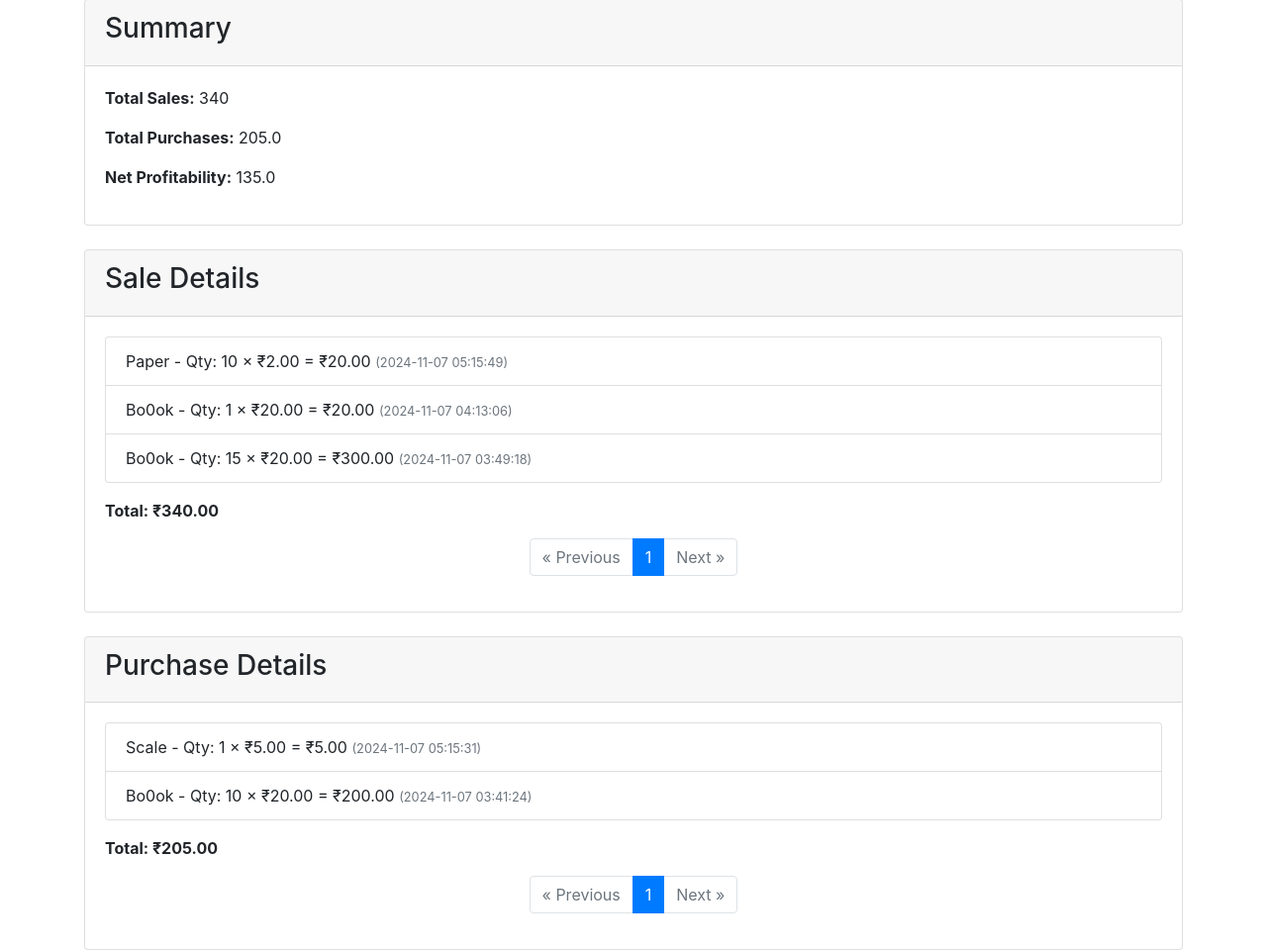
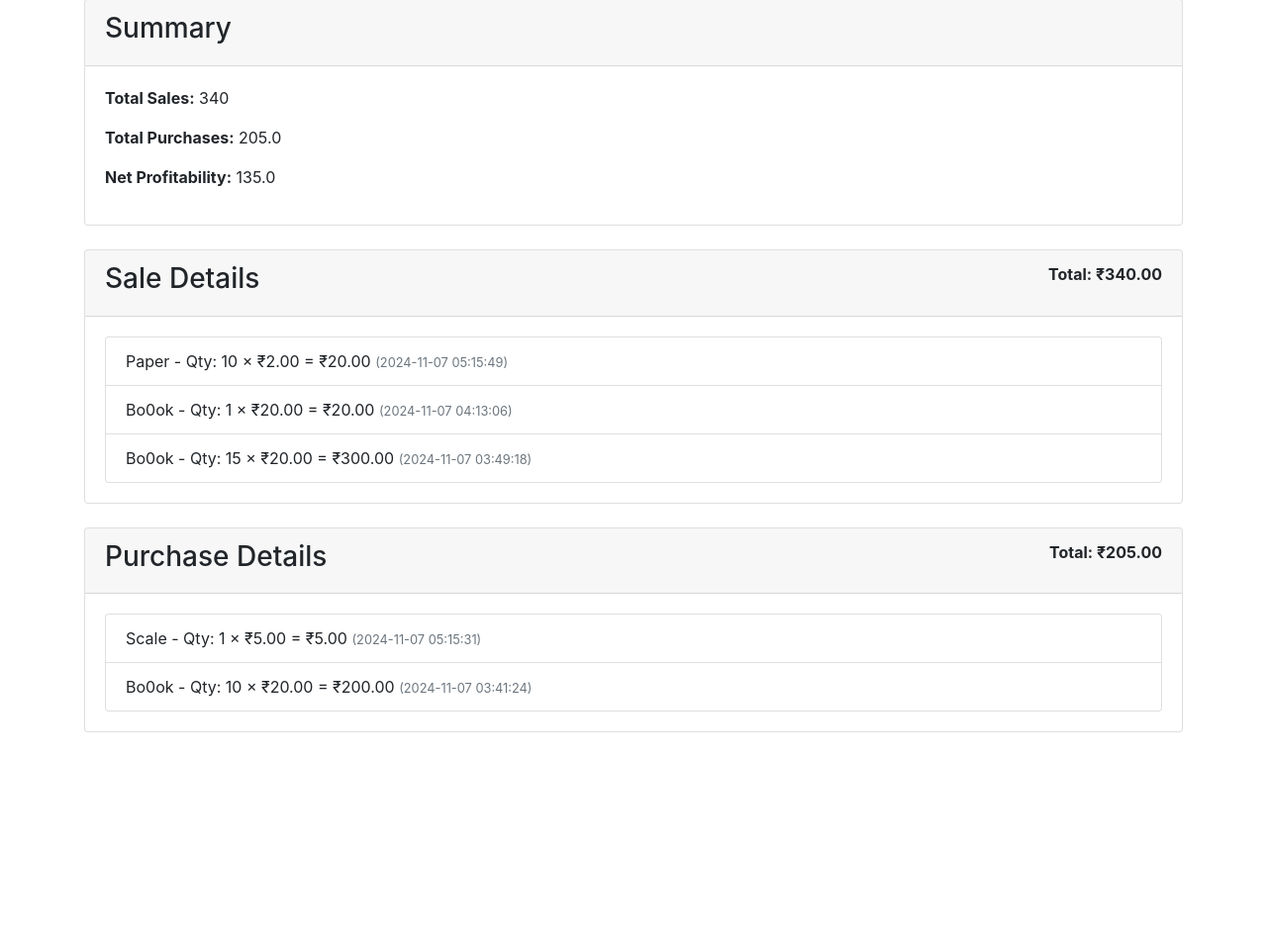
Before and after one commit to Afsalsyed/Store-Management, a Flask app: page /report/ in a window 1280 px wide. Shown: the part 288-1248 px from the top of the page at 99% size. After the commit the page ends 1028 px from the top, so only its background shows below. Run offline with Flask 3, Linux system fonts and the light colour scheme; some libraries are stand-ins or nearby versions.

Commit message:
Modifies Ui and add new functionality again

```diff
--- a/main.py
+++ b/main.py
@@ -63,13 +63,6 @@ def add_company():
 @app.route('/', methods=['GET', 'POST'])
 def item_view():
     if request.method == 'GET':
-        item_id = request.args.get('item_id')
-        if item_id:
-            item = Item.query.get(item_id)
-            if item:
-                return render_template('itempage.html', item=item, company=Company.query.first())
-            else:
-                return "Item not found", 404
         page = request.args.get('page', 1, type=int)
         items = Item.query.paginate(page=page, per_page=10)
         return render_template('itempage.html', items=items, company=Company.query.first())
@@ -121,13 +114,6 @@ def item_view():
 @app.route('/purchase/', methods=['GET', 'POST'])
 def purchase_view():
     if request.method == 'GET':
-        purchase_id = request.args.get('purchase_id')
-        if purchase_id:
-            purchase = Purchase.query.get(purchase_id)
-            if purchase:
-                return render_template('purchasepage.html', purchase=purchase)
-            else:
-                return "Purchase not found", 404
         page = request.args.get('page', 1, type=int)
         purchases = Purchase.query.order_by(Purchase.id.desc()).paginate(page=page, per_page=10)
         return render_template('purchasepage.html', purchases=purchases, items=Item.query.all(), company = Company.query.first())
@@ -166,13 +152,6 @@ def purchase_view():
 @app.route('/sales/', methods=['GET', 'POST'])
 def sales_view():
     if request.method == 'GET':
-        sales_id = request.args.get('sales_id')
-        if sales_id:
-            sale = Sales.query.get(sales_id)
-            if sale:
-                return render_template('salepage.html', sale=sale)
-            else:
-                return "Sale not found", 404
         page = request.args.get('page', 1, type=int)
         sales = Sales.query.order_by(Sales.id.desc()).paginate(page=page, per_page=10)
         return render_template('salepage.html', sales=sales, items=Item.query.all(), company = Company.query.first())
@@ -216,22 +195,17 @@ def get_max_quantity(item_id):
 
 @app.route('/report/', methods=['GET', 'POST'])
 def report_view():
-    page_sales = request.args.get('page_sales', 1, type=int)
-    page_purchases = request.args.get('page_purchases', 1, type=int)
-    per_page = 10  # Number of items per page
 
     if request.method == 'POST':
-        from_date = request.form.get('from_date')
-        to_date = request.form.get('to_date')
+        from_date = request.form.get('from_date') or request.args.get('from_date')
+        to_date = request.form.get('to_date') or request.args.get('to_date')
 
         # Query with pagination
         sales = Sales.query.filter(Sales.timestamp.between(from_date, to_date))\
-            .order_by(Sales.timestamp.desc())\
-            .paginate(page=page_sales, per_page=per_page, error_out=False)
+            .order_by(Sales.timestamp.desc())
 
         purchases = Purchase.query.filter(Purchase.timestamp.between(from_date, to_date))\
-            .order_by(Purchase.timestamp.desc())\
-            .paginate(page=page_purchases, per_page=per_page, error_out=False)
+            .order_by(Purchase.timestamp.desc())
 
         # Calculate totals from all records (not just current page)
         all_sales = Sales.query.filter(Sales.timestamp.between(from_date, to_date)).all()
@@ -240,12 +214,10 @@ def report_view():
     else:
         today = datetime.date.today()
         sales = Sales.query.filter(func.date(Sales.timestamp) == today)\
-            .order_by(Sales.timestamp.desc())\
-            .paginate(page=page_sales, per_page=per_page, error_out=False)
+            .order_by(Sales.timestamp.desc())
 
         purchases = Purchase.query.filter(func.date(Purchase.timestamp) == today)\
-            .order_by(Purchase.timestamp.desc())\
-            .paginate(page=page_purchases, per_page=per_page, error_out=False)
+            .order_by(Purchase.timestamp.desc())
 
         all_sales = Sales.query.filter(func.date(Sales.timestamp) == today).all()
         all_purchases = Purchase.query.filter(func.date(Purchase.timestamp) == today).all()
--- a/templates/report.html
+++ b/templates/report.html
@@ -7,7 +7,7 @@
     <title>Sales Report</title>
     <link rel="stylesheet" href="https://stackpath.bootstrapcdn.com/bootstrap/4.5.2/css/bootstrap.min.css">
     <style>
-        input[type="date"]{
+        input[type="date"] {
             padding: 10px;
             margin: 5px 0;
             border-radius: 4px;
@@ -15,7 +15,7 @@
             font-size: 14px;
         }
     </style>
-<head>
+</head>
 <body class="container mt-5">
     <header>
         <nav class="navbar" style="background-color: #e3f2fd">
@@ -28,19 +28,21 @@
             </div>
         </nav>
     </header>
+
     <h1>Sales Report</h1>
-    <div class = "card">
+    <div class="card">
         <div class="card-body">
             <form action="{{ url_for('report_view') }}" method="POST">
                 <label for="from_date">From Date:</label>
                 <input type="date" name="from_date" required>
                 <label for="to_date">To Date:</label>
                 <input type="date" name="to_date" required>
-            <button class= "btn" style="background-color: #5cb85c;" type="submit">Generate Report</button>
-            <button class= "btn" style="background-color: #5cb85c;"type="button" onclick="window.location='{{ report_view_url }}';">Reset</button>
+                <button class="btn" style="background-color: #5cb85c;" type="submit">Generate Report</button>
+                <button class="btn" style="background-color: #5cb85c;" type="button" onclick="window.location='{{ report_view_url }}';">Reset</button>
             </form>
         </div>
-    </div><br>
+    </div>
+    <br>
 
     {% if total_sales is not none %}
         <div class="card">
@@ -55,8 +57,9 @@
         </div>
         <br>
         <div class="card">
-            <div class="card-header">
+            <div class="card-header d-flex justify-content-between">
                 <h3>Sale Details</h3>
+                <strong>Total: ₹{{ "%.2f"|format(total_sales) }}</strong>
             </div>
             <div class="card-body">
                 <ul class="list-group">
@@ -65,62 +68,20 @@
                             {{ sale.item.item_name }} -
                             Qty: {{ sale.qty }} × ₹{{ "%.2f"|format(sale.rate) }} =
                             ₹{{ "%.2f"|format(sale.amount) }}
-                            <small class="text-muted">
-                                ({{ sale.timestamp }})
-                            </small>
+                            <small class="text-muted">({{ sale.timestamp }})</small>
                         </li>
                     {% endfor %}
                 </ul>
-                {% if sales.items %}
-                    <div class="mt-3">
-                        <strong>Total: ₹{{ "%.2f"|format(total_sales) }}</strong>
-                    </div>
-                    <div class="mt-3">
-                        <nav aria-label="Sales pagination">
-                            <ul class="pagination justify-content-center">
-                                {% if sales.has_prev %}
-                                    <li class="page-item">
-                                        <a class="page-link" href="{{ url_for('report_view', page_sales=sales.prev_num, page_purchases=purchases.page) }}">&laquo; Previous</a>
-                                    </li>
-                                {% else %}
-                                    <li class="page-item disabled">
-                                        <span class="page-link">&laquo; Previous</span>
-                                    </li>
-                                {% endif %}
-
-                                {% for page in sales.iter_pages() %}
-                                    {% if page %}
-                                        <li class="page-item {% if page == sales.page %}active{% endif %}">
-                                            <a class="page-link" href="{{ url_for('report_view', page_sales=page, page_purchases=purchases.page) }}">{{ page }}</a>
-                                        </li>
-                                    {% else %}
-                                        <li class="page-item disabled">
-                                            <span class="page-link">...</span>
-                                        </li>
-                                    {% endif %}
-                                {% endfor %}
-
-                                {% if sales.has_next %}
-                                    <li class="page-item">
-                                        <a class="page-link" href="{{ url_for('report_view', page_sales=sales.next_num, page_purchases=purchases.page) }}">Next &raquo;</a>
-                                    </li>
-                                {% else %}
-                                    <li class="page-item disabled">
-                                        <span class="page-link">Next &raquo;</span>
-                                    </li>
-                                {% endif %}
-                            </ul>
-                        </nav>
-                    </div>
-                {% else %}
+                {% if not sales %}
                     <p class="text-muted">No sales found</p>
                 {% endif %}
             </div>
         </div>
         <br>
         <div class="card">
-            <div class="card-header">
+            <div class="card-header d-flex justify-content-between">
                 <h3>Purchase Details</h3>
+                <strong>Total: ₹{{ "%.2f"|format(total_purchases) }}</strong>
             </div>
             <div class="card-body">
                 <ul class="list-group">
@@ -129,58 +90,15 @@
                             {{ purchase.item.item_name }} -
                             Qty: {{ purchase.qty }} × ₹{{ "%.2f"|format(purchase.rate) }} =
                             ₹{{ "%.2f"|format(purchase.amount) }}
-                            <small class="text-muted">
-                                ({{ purchase.timestamp }})
-                            </small>
+                            <small class="text-muted">({{ purchase.timestamp }})</small>
                         </li>
                     {% endfor %}
                 </ul>
-                {% if purchases.items %}
-                    <div class="mt-3">
-                        <strong>Total: ₹{{ "%.2f"|format(total_purchases) }}</strong>
-                    </div>
-                    <div class="mt-3">
-                        <nav aria-label="Purchases pagination">
-                            <ul class="pagination justify-content-center">
-                                {% if purchases.has_prev %}
-                                    <li class="page-item">
-                                        <a class="page-link" href="{{ url_for('report_view', page_sales=sales.page, page_purchases=purchases.prev_num) }}">&laquo; Previous</a>
-                                    </li>
-                                {% else %}
-                                    <li class="page-item disabled">
-                                        <span class="page-link">&laquo; Previous</span>
-                                    </li>
-                                {% endif %}
-
-                                {% for page in purchases.iter_pages() %}
-                                    {% if page %}
-                                        <li class="page-item {% if page == purchases.page %}active{% endif %}">
-                                            <a class="page-link" href="{{ url_for('report_view', page_sales=sales.page, page_purchases=page) }}">{{ page }}</a>
-                                        </li>
-                                    {% else %}
-                                        <li class="page-item disabled">
-                                            <span class="page-link">...</span>
-                                        </li>
-                                    {% endif %}
-                                {% endfor %}
-
-                                {% if purchases.has_next %}
-                                    <li class="page-item">
-                                        <a class="page-link" href="{{ url_for('report_view', page_sales=sales.page, page_purchases=purchases.next_num) }}">Next &raquo;</a>
-                                    </li>
-                                {% else %}
-                                    <li class="page-item disabled">
-                                        <span class="page-link">Next &raquo;</span>
-                                    </li>
-                                {% endif %}
-                            </ul>
-                        </nav>
-                    </div>
-                {% else %}
+                {% if not purchases %}
                     <p class="text-muted">No purchases found</p>
                 {% endif %}
             </div>
-        </div>
+        </div><br>
     {% endif %}
 </body>
 </html>
```
Also changed, not shown: instance/database.db. Lines whose indentation alone changed are shown as unchanged.
